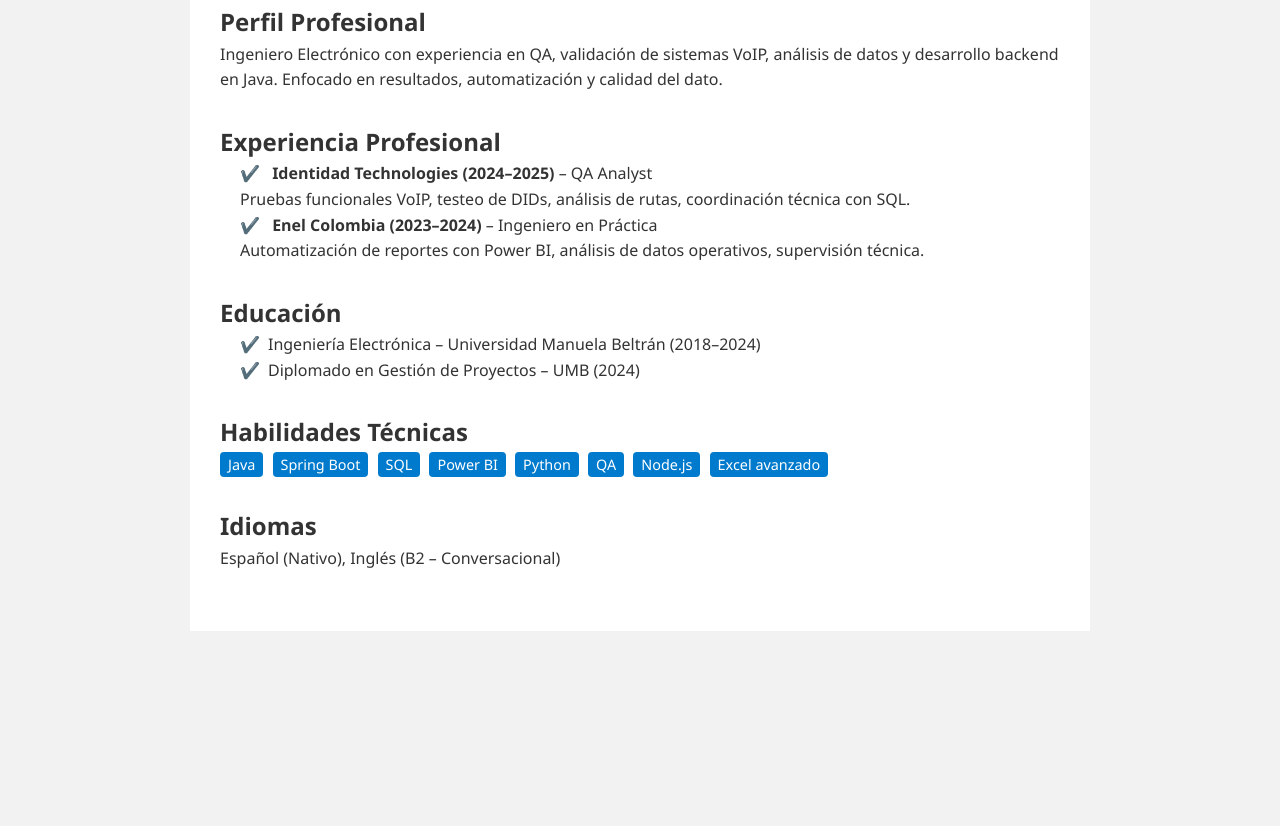
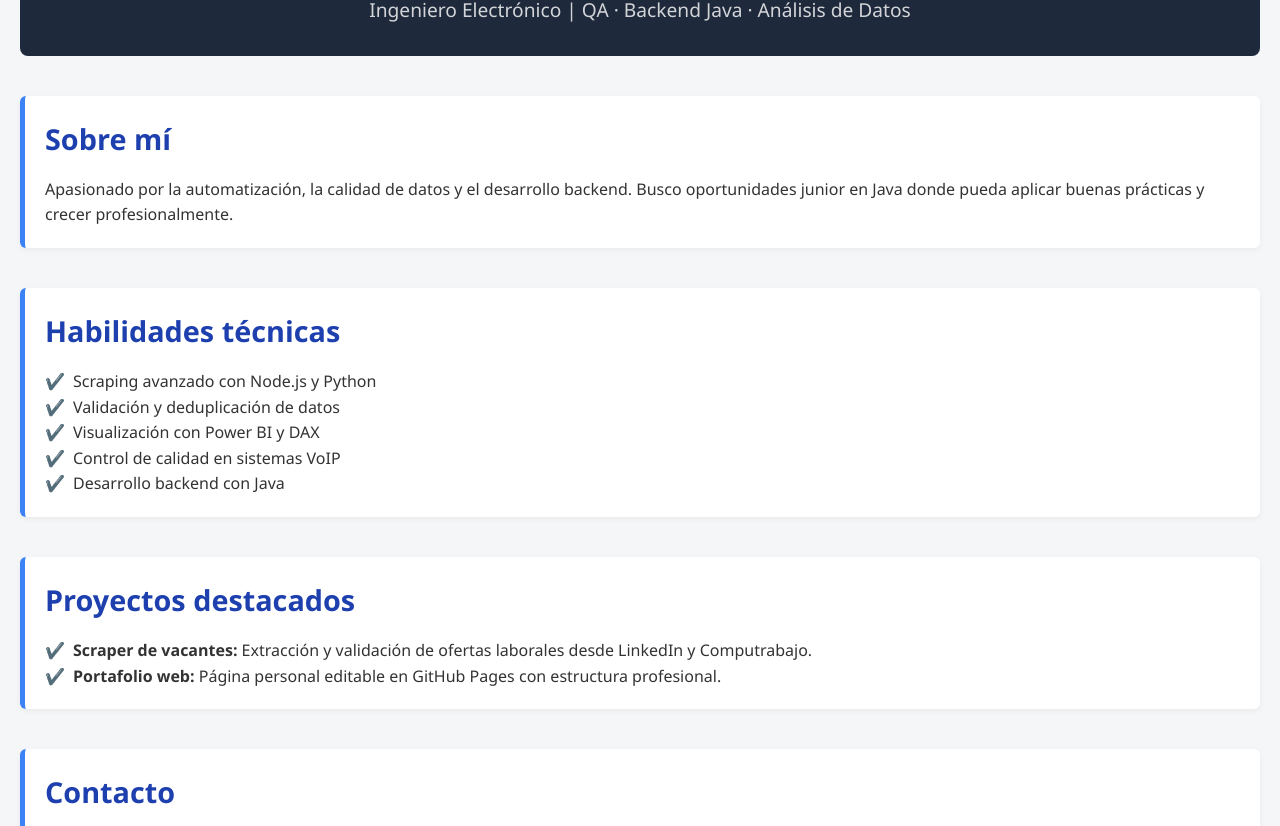
Before and after one commit to kino38/nicolasmon.github.io, a plain HTML site: page index.html in a window 1280 px wide. Shown: the part 129-955 px from the top of the page. Before the commit the page ends 800 px from the top, so only its background shows below. Drawn offline with Linux system fonts and the light colour scheme.

Commit message:
Actualizacion de diseño con CSS

```diff
--- a/index.html
+++ b/index.html
@@ -1,121 +1,58 @@
 <!DOCTYPE html>
-<html lang="es"> <!-- Define el idioma principal del documento -->
+<html lang="es">
 <head>
+  <meta charset="UTF-8">
+  <meta name="viewport" content="width=device-width, initial-scale=1.0">
+  <title>Nicolás Montañés | Portafolio</title>
+
+  <!-- Enlace al archivo CSS -->
   <link rel="stylesheet" href="css/style.css">
-  <meta charset="UTF-8"> <!-- Codificación de caracteres para soportar acentos y símbolos -->
-  <title>Nicolás Montañés - Ingeniero Electrónico</title> <!-- Título que aparece en la pestaña del navegador -->
-  <meta name="viewport" content="width=device-width, initial-scale=1"> <!-- Hace que el sitio sea responsive en móviles -->
+</head>
+<body>
 
-  <!-- Estilos CSS internos para diseño básico -->
-  <style>
-    body {
-      font-family: 'Segoe UI', sans-serif; /* Fuente moderna y legible */
-      background: #f2f2f2; /* Color de fondo gris claro */
-      margin: 0;
-      padding: 0;
-    }
+  <!-- Encabezado principal -->
+  <header>
+    <h1>Nicolás Montañés Méndez</h1>
+    <p>Ingeniero Electrónico | QA · Backend Java · Análisis de Datos</p>
+  </header>
 
-    .container {
-      max-width: 900px; /* Ancho máximo del contenido */
-      margin: auto; /* Centra el contenido horizontalmente */
-      background: white; /* Fondo blanco para el contenido */
-      padding: 30px; /* Espaciado interno */
-    }
+  <!-- Sección: Sobre mí -->
+  <section>
+    <h2>Sobre mí</h2>
+    <p>Apasionado por la automatización, la calidad de datos y el desarrollo backend. Busco oportunidades junior en Java donde pueda aplicar buenas prácticas y crecer profesionalmente.</p>
+  </section>
 
-    h1, h2 {
-      color: #333; /* Color oscuro para títulos */
-    }
+  <!-- Sección: Habilidades técnicas -->
+  <section>
+    <h2>Habilidades técnicas</h2>
+    <ul>
+      <li>Scraping avanzado con Node.js y Python</li>
+      <li>Validación y deduplicación de datos</li>
+      <li>Visualización con Power BI y DAX</li>
+      <li>Control de calidad en sistemas VoIP</li>
+      <li>Desarrollo backend con Java</li>
+    </ul>
+  </section>
 
-    .section {
-      margin-bottom: 30px; /* Espacio entre secciones */
-    }
+  <!-- Sección: Proyectos destacados -->
+  <section>
+    <h2>Proyectos destacados</h2>
+    <ul>
+      <li><strong>Scraper de vacantes:</strong> Extracción y validación de ofertas laborales desde LinkedIn y Computrabajo.</li>
+      <li><strong>Portafolio web:</strong> Página personal editable en GitHub Pages con estructura profesional.</li>
+    </ul>
+  </section>
 
-    ul {
-      padding-left: 20px; /* Sangría para listas */
-    }
+  <!-- Sección: Contacto -->
+  <section>
+    <h2>Contacto</h2>
+    <p>Puedes escribirme a <a href="mailto:nicolas.montanes@example.com">nicolas.montanes@example.com</a> o visitar mi <a href="https://github.com/nicolasmon" target="_blank">GitHub</a>.</p>
+  </section>
 
-    .tag {
-      background: #007acc; /* Color azul para etiquetas de habilidades */
-      color: white;
-      padding: 3px 8px;
-      border-radius: 4px;
-      margin-right: 5px;
-      font-size: 0.9em;
-    }
-  </style>
-</head>
+  <!-- Footer -->
+  <footer>
+    <p>© 2025 Nicolás Montañés · Todos los derechos reservados</p>
+  </footer>
 
-<body>
-  <!-- Contenedor principal de la página -->
-  <div class="container">
-
-    <!-- Encabezado con nombre y datos de contacto -->
-    <h1>Nicolás Montañés Méndez</h1>
-    <p>
-      <strong>Email:</strong> nicolasmon8@gmail.com |
-      <strong>Tel:</strong> +57 3175995133 |
-      <strong>Ubicación:</strong> Bogotá, Colombia
-    </p>
-    <p>
-      <strong>LinkedIn:</strong>
-      <a href="https://www.linkedin.com/in/nicolas-montañes" target="_blank">Perfil</a>
-    </p>
-
-    <!-- Sección de perfil profesional -->
-    <div class="section">
-      <h2>Perfil Profesional</h2>
-      <p>
-        Ingeniero Electrónico con experiencia en QA, validación de sistemas VoIP, análisis de datos y desarrollo backend en Java.
-        Enfocado en resultados, automatización y calidad del dato.
-      </p>
-    </div>
-
-    <!-- Sección de experiencia laboral -->
-    <div class="section">
-      <h2>Experiencia Profesional</h2>
-      <ul>
-        <li>
-          <strong>Identidad Technologies (2024–2025)</strong> – QA Analyst<br>
-          Pruebas funcionales VoIP, testeo de DIDs, análisis de rutas, coordinación técnica con SQL.
-        </li>
-        <li>
-          <strong>Enel Colombia (2023–2024)</strong> – Ingeniero en Práctica<br>
-          Automatización de reportes con Power BI, análisis de datos operativos, supervisión técnica.
-        </li>
-      </ul>
-    </div>
-
-    <!-- Sección de educación -->
-    <div class="section">
-      <h2>Educación</h2>
-      <ul>
-        <li>Ingeniería Electrónica – Universidad Manuela Beltrán (2018–2024)</li>
-        <li>Diplomado en Gestión de Proyectos – UMB (2024)</li>
-      </ul>
-    </div>
-
-    <!-- Sección de habilidades técnicas -->
-    <div class="section">
-      <h2>Habilidades Técnicas</h2>
-      <p>
-        <!-- Etiquetas visuales para destacar tus skills -->
-        <span class="tag">Java</span>
-        <span class="tag">Spring Boot</span>
-        <span class="tag">SQL</span>
-        <span class="tag">Power BI</span>
-        <span class="tag">Python</span>
-        <span class="tag">QA</span>
-        <span class="tag">Node.js</span>
-        <span class="tag">Excel avanzado</span>
-      </p>
-    </div>
-
-    <!-- Sección de idiomas -->
-    <div class="section">
-      <h2>Idiomas</h2>
-      <p>Español (Nativo), Inglés (B2 – Conversacional)</p>
-    </div>
-
-  </div> <!-- Fin del contenedor principal -->
 </body>
 </html>
```
